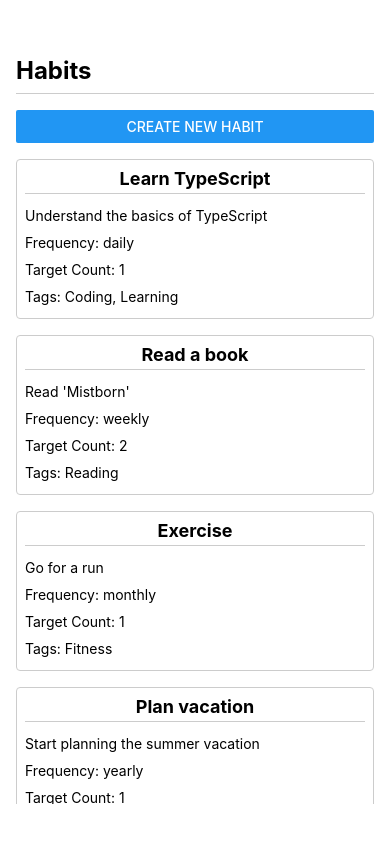
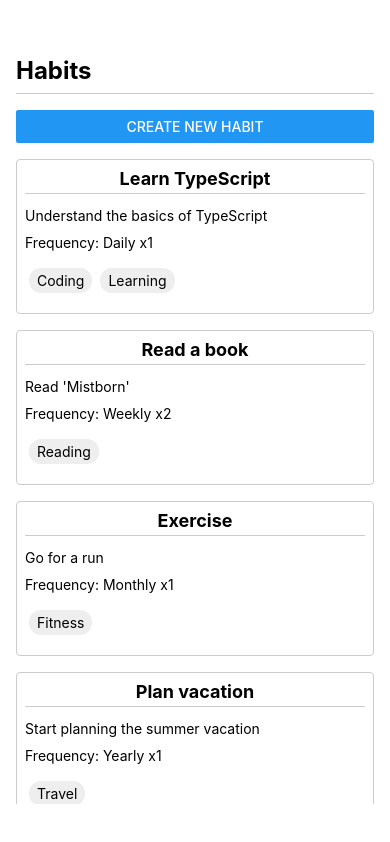
Before and after one commit to DiegoRojo99/Objexy, a React Native app: screen / in a window 390 px wide. Built offline with nearby package versions, Linux system fonts and the light colour scheme.

Commit message:
Habit item content update and style changes

```diff
--- a/components/habits/HabitItem.tsx
+++ b/components/habits/HabitItem.tsx
@@ -1,15 +1,22 @@
-import { View, Text, StyleSheet } from "react-native";
+import { View, Text, StyleSheet, Pressable } from "react-native";
 import { Habit } from "../../lib/types/Habit";
+import TagList from "../tags/TagList";
 
 export default function HabitItem({ habit }: { habit: Habit }) {
+  function formatFrequency(period: string, count: number): string {
+    const uppercasePeriod = period.charAt(0).toUpperCase() + period.slice(1);
+    return `Frequency: ${uppercasePeriod} x${count}`;
+  }
+
   return (
-    <View style={styles.itemContainer}>
-      <Text style={styles.itemName}>{habit.name}</Text>
-      <Text style={styles.itemDescription}>{habit.description}</Text>
-      <Text style={styles.itemFrequency}>Frequency: {habit.targetPeriod}</Text>
-      <Text style={styles.itemCount}>Target Count: {habit.targetCount}</Text>
-      <Text style={styles.itemTags}>Tags: {habit.tagIds?.join(", ")}</Text>
-    </View>
+    <Pressable style={styles.itemContainer} android_ripple={{ color: '#ddd' }}>
+      <View>
+        <Text style={styles.itemName}>{habit.name}</Text>
+        <Text style={styles.itemDescription}>{habit.description}</Text>
+        <Text style={styles.itemFrequency}>{formatFrequency(habit.targetPeriod, habit.targetCount)}</Text>
+        <TagList tags={habit.tagIds} />
+      </View>
+    </Pressable>
   );
 }
 
```
